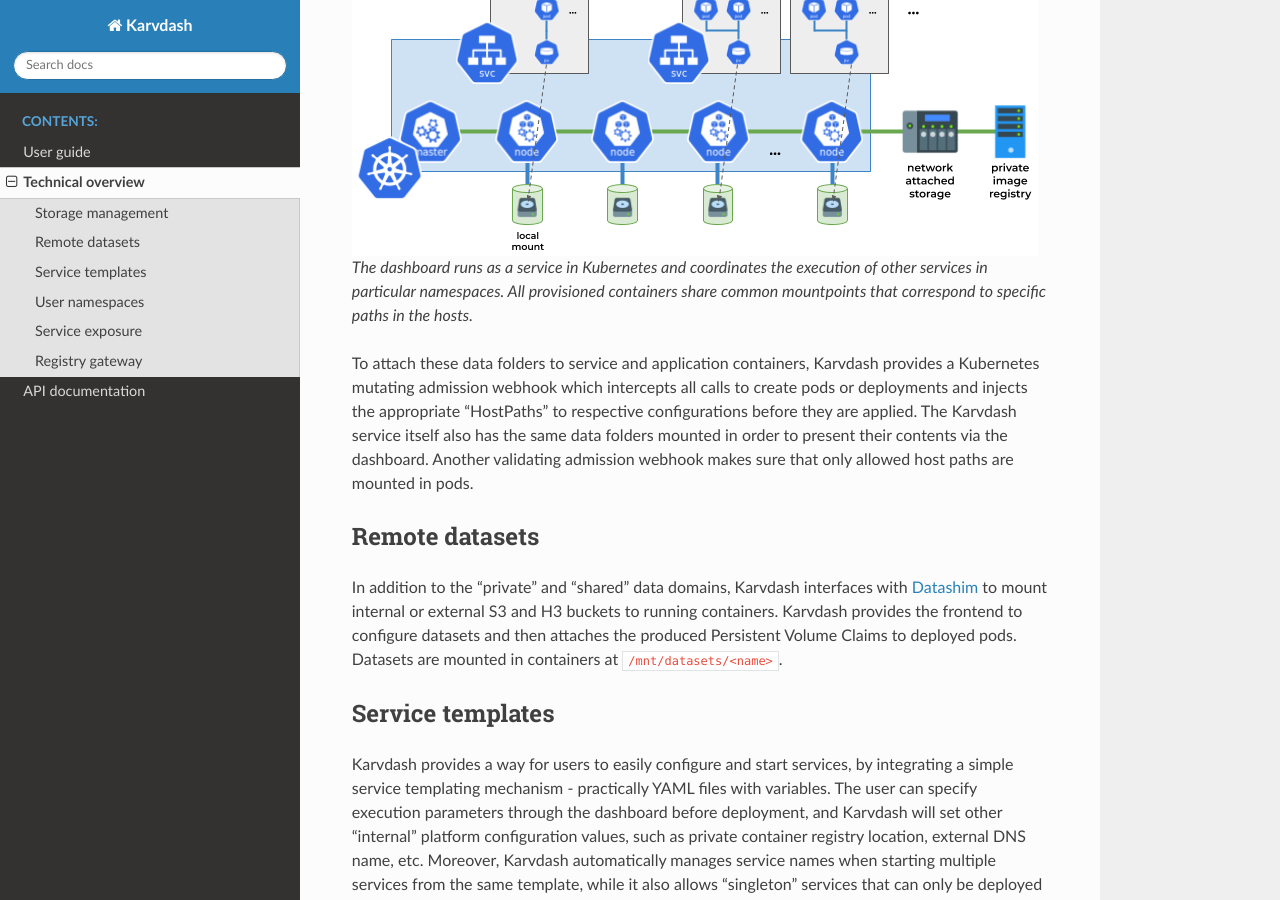
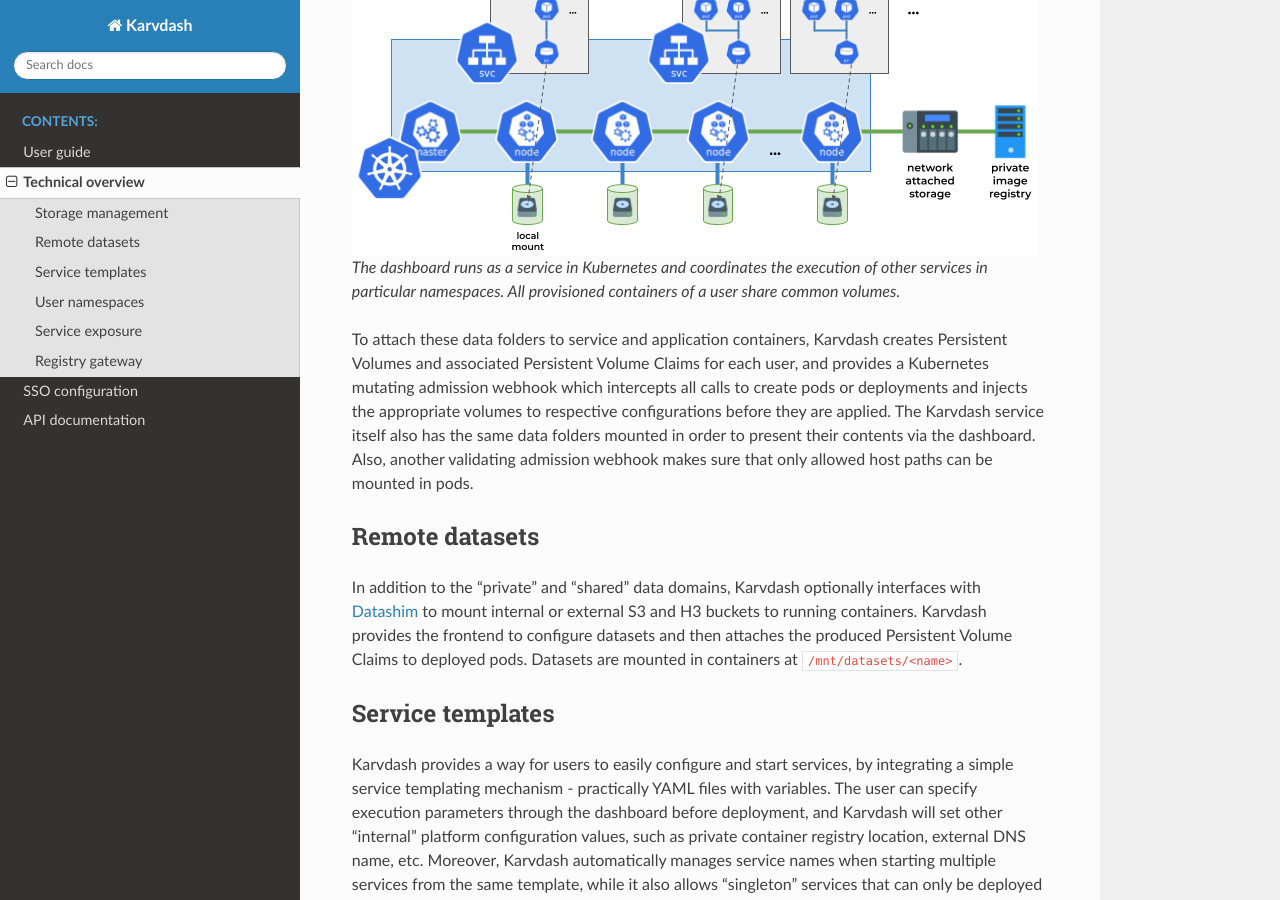
Before and after one commit to CARV-ICS-FORTH/knot, a Sphinx documentation site: the page built from docs/technical.rst, in a window 1280 px wide and 900 px high, scrolled down 796 px. Built offline with Sphinx 7.4.7 and the Read the Docs theme 2.0.0, drawn with Linux system fonts in a browser that asks for light colours; some of the changed text lies outside the part shown.

Commit message:
Add SSO configuration to documentation

```diff
--- a/docs/api.rst
+++ b/docs/api.rst
@@ -3,7 +3,7 @@
 
 Karvdash (Kubernetes CARV dashboard) provides a REST API for performing service management from external systems.
 
-The API includes the following methods under the API's base URL (i.e. ``http://karvdash.default.svc/api``):
+The API includes the following methods under the API's base URL (i.e., ``http://karvdash.default.svc/api``):
 
 ======  =====================  =============================================
 Method  Path                   Description
--- a/docs/index.rst
+++ b/docs/index.rst
@@ -1,5 +1,5 @@
 .. figure:: images/karvdash-black.png
-   :scale: 20%
+   :scale: 15%
    :align: center
 
 Overview
@@ -27,6 +27,7 @@
 
    user
    technical
+   sso
    api
 
 Indices and tables
--- a/docs/technical.rst
+++ b/docs/technical.rst
@@ -15,14 +15,14 @@
 
 .. figure:: images/service-layout.png
 
-   The dashboard runs as a service in Kubernetes and coordinates the execution of other services in particular namespaces. All provisioned containers share common mountpoints that correspond to specific paths in the hosts.
+   The dashboard runs as a service in Kubernetes and coordinates the execution of other services in particular namespaces. All provisioned containers of a user share common volumes.
 
-To attach these data folders to service and application containers, Karvdash provides a Kubernetes mutating admission webhook which intercepts all calls to create pods or deployments and injects the appropriate "HostPaths" to respective configurations before they are applied. The Karvdash service itself also has the same data folders mounted in order to present their contents via the dashboard. Another validating admission webhook makes sure that only allowed host paths are mounted in pods.
+To attach these data folders to service and application containers, Karvdash creates Persistent Volumes and associated Persistent Volume Claims for each user, and provides a Kubernetes mutating admission webhook which intercepts all calls to create pods or deployments and injects the appropriate volumes to respective configurations before they are applied. The Karvdash service itself also has the same data folders mounted in order to present their contents via the dashboard. Also, another validating admission webhook makes sure that only allowed host paths can be mounted in pods.
 
 Remote datasets
 ---------------
 
-In addition to the "private" and "shared" data domains, Karvdash interfaces with `Datashim <https://github.com/datashim-io/datashim>`_ to mount internal or external S3 and H3 buckets to running containers. Karvdash provides the frontend to configure datasets and then attaches the produced Persistent Volume Claims to deployed pods. Datasets are mounted in containers at ``/mnt/datasets/<name>``.
+In addition to the "private" and "shared" data domains, Karvdash optionally interfaces with `Datashim <https://github.com/datashim-io/datashim>`_ to mount internal or external S3 and H3 buckets to running containers. Karvdash provides the frontend to configure datasets and then attaches the produced Persistent Volume Claims to deployed pods. Datasets are mounted in containers at ``/mnt/datasets/<name>``.
 
 Service templates
 -----------------
@@ -127,7 +127,7 @@
 ``SHARED_VOLUME``   The volume used for the "shared" data domain
 ==================  ==============================================================
 
-Karvdash distinguishes between internal system templates, which are stored in the filesystem and can not be changed, and custom user templates, which are stored as CRDs in Kubernetes in the user's namespace. To manage service templates with ``kubectl`` use the ``templates`` resource identifier (i.e. ``kubectl get templates``).
+Karvdash distinguishes between internal system templates, which are stored in the filesystem and can not be changed, and custom user templates, which are stored as CRDs in Kubernetes in the user's namespace. To manage service templates with ``kubectl`` use the ``templates`` resource identifier (i.e., ``kubectl get templates``).
 
 User namespaces
 ---------------
@@ -142,10 +142,10 @@
 To expose services to the user, Karvdash makes use of a Kubernetes ingress - a proxy server. Service templates that provide a user-facing service include an ingress directive. Karvdash effectively:
 
 * Exposes all services on subdomains of the main dashboard domain. These domains are composed of the service name and the username, so they can always be the same, allowing the user to bookmark the location.
-* Protects all services with a basic HTTP authentication mechanism, using the dashboard usernames and passwords, where each service can only be accessed by its owner. This helps avoiding any external party visiting a user's service frontend without appropriate credentials.
-* Incorporates all services under a common SSL environment, so all data sent back-and-forth through the ingress is encrypted.
+* Protects all services with an authentication/authorization mechanism, by configuring each respective ingress to perform single sing-on through the dashboard. The default deployment integrates `Vouch Proxy <https://github.com/vouch/vouch-proxy>`_ as an OIDC client to the dashboard, which in turn provides credentials to the NGINX-based web proxy implementing the ingress. Thus, each service can only be accessed by its owner. This helps avoiding any external party visiting a user's service frontend without appropriate credentials.
+* Incorporates all services under a common SSL environment, so all data sent back-and-forth through each ingress is encrypted.
 
-Assuming that the dashboard is accessible at ``example.com``, user's "test" Zeppelin service named ``zeppelin`` will be exposed at ``zeppelin-test.example.com``. Karvdash will also inject user's "test" credientials to the service's ingress configuration, so that no other user can access ``zeppelin-test.example.com``. As the ingress will be configured with an SSL certificate for both ``example.com`` and ``*.example.com``, all connections will be SSL terminated.
+Assuming that the dashboard is accessible at ``example.com``, user's "test" Zeppelin service named ``zeppelin`` will be exposed at ``zeppelin-test.example.com``. Karvdash will also inject appropriate rules to the service's ingress configuration, so that no other user can access ``zeppelin-test.example.com``. As the ingress will be configured with an SSL certificate for both ``example.com`` and ``*.example.com``, all connections will be SSL terminated.
 
 Registry gateway
 ----------------
--- a/docs/user.rst
+++ b/docs/user.rst
@@ -89,8 +89,8 @@
 .. note::
    The information in this section applies only to administrators.
 
-The admin user has access to an additional screen named "Users". Moreover, in the "Images" screen, the admin has the option to use the "Actions" button to delete an image.
+The "admin" user has access to an additional screen named "Users". Moreover, in the "Images" screen, the administrator has the option to use the "Actions" button to delete an image.
 
-The users screen is accessed by selecting "Users" from the menu on the left. You are presented with a list of users, by username. Each user can be "active", meaning with access to the dashboard and services. Each user can also be promoted to an "admin". The respective actions are available in the menu presented when selecting the "Actions" button. An administrator can edit a user's email, change a user's password, impersonate, and delete a user.
+The users screen is accessed by selecting "Users" from the menu on the left. You are presented with a list of users, by username. Each user can be "active", meaning with access to the dashboard and services. Each user can also be promoted to an administrator. The respective actions are available in the menu presented when selecting the "Actions" button. An administrator can edit a user's email, change a user's password, impersonate, and delete a user.
 
 When impersonating another user, the whole interface changes to what the user sees and the user icon at the top-right of the screen darkens to signify "impersonation mode". The user menu provides the option to stop impersonating and return to the original user's view.
```
Also changed, not shown: other parts of docs/api.rst (+1 -1 lines), docs/sso.rst (added, +50 -0 lines).
